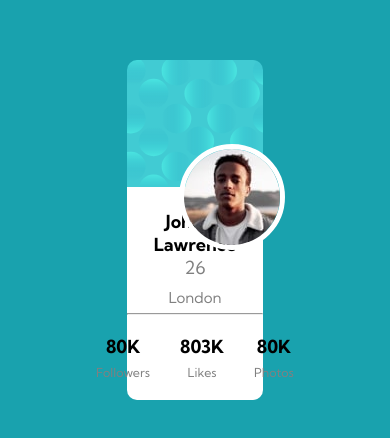
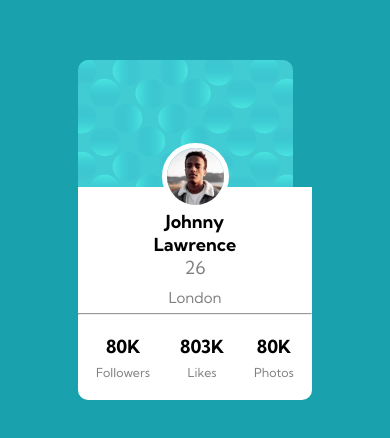
Before and after one commit to Bryanjordan0105/Profile-Card, a plain HTML site: page index.html in a window 390 px wide. Shown: the part 192-630 px from the top of the page. Drawn offline with Linux system fonts and the light colour scheme.

Commit message:
Finished Product

```diff
--- a/styles.scss
+++ b/styles.scss
@@ -128,6 +128,68 @@ body {
     position: relative;
     img {
       position: absolute;
+      margin-left: -15px;
+      margin-bottom: 30px;
     }
   }
 }
+
+@media screen and (max-width: 450px) {
+  .profileBox {
+    width: 60vw;
+
+    .profileBody {
+      width: 60vw;
+    }
+
+    .header {
+      width: 28.9vh;
+    }
+    img {
+      height: 10vh;
+      margin-bottom: 40px;
+      margin-left: -10px;
+    }
+  }
+}
+@media screen and (max-width: 400px) {
+  .profileBox {
+    width: 60vw;
+
+    .profileBody {
+      width: 60vw;
+    }
+
+    .header {
+      width: 25.5vh;
+    }
+    img {
+      height: 8vh;
+      margin-bottom: 40px;
+      margin-left: -5px;
+    }
+  }
+}
+@media screen and (max-width: 330px) {
+  .profileBox {
+    width: 60vw;
+
+    .profileBody {
+      width: 60vw;
+    }
+
+    .header {
+      width: 21.8vh;
+    }
+    img {
+      height: 8vh;
+      margin-bottom: 40px;
+      margin-left: -5px;
+    }
+  }
+  .followers,
+  .likes,
+  .photos {
+    font-size: 11px;
+  }
+}
```
Also changed, not shown: styles.css, 2 other files.
